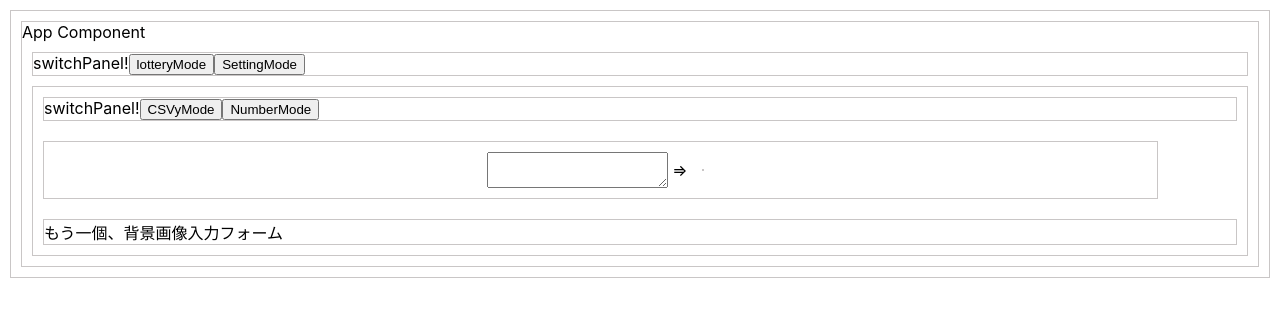
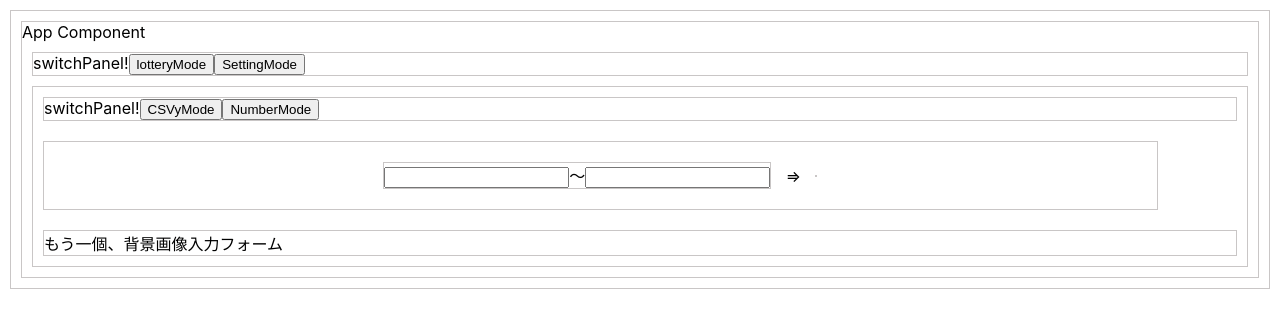
Before and after one commit to ymdsy/lottery_app, a React (Create React App) app: page / in a window 1280 px wide. Shown: the top 328 px of the page. Built offline with nearby package versions, Linux system fonts and the light colour scheme.

Commit message:
数字でくじ番号の入力ができるフォームを作成

```diff
--- a/src/contentContainer/setting/enterLottery/enterLotteryContainer.js
+++ b/src/contentContainer/setting/enterLottery/enterLotteryContainer.js
@@ -1,5 +1,6 @@
 import React from "react";
 import { EnterCSVContainer } from "./enterCSV/enterCSVContainer.js";
+import { EnterNumberContainer } from "./enterNumber/enterNumberContainer.js";
 // import { SettingContainer } from "./settingPanel/settingContainer.js";
 
 export function EnterLotteryContainer(props) {
@@ -16,8 +17,13 @@ export function EnterLotteryContainer(props) {
   } else if (props.mode === props.numberMode) {
     return (
       <>
-        Number!
-        {/* <EnterNumberContainer /> */}
+        {
+          <EnterNumberContainer
+            updateParsedData={parsedData => {
+              props.updateParsedData(parsedData);
+            }}
+          />
+        }
       </>
     );
   }
--- /dev/null
+++ b/src/contentContainer/setting/enterLottery/enterNumber/enterNumberContainer.js
@@ -0,0 +1,107 @@
+import React from "react";
+import { EnterNumberPresenter } from "./enterNumberPresenter.js";
+import throttle from "lodash/throttle";
+
+const MSG_ENTER_NUM_TOO_BIG = "your enter num is too big!";
+
+export class EnterNumberContainer extends React.Component {
+  constructor(props) {
+    super(props);
+    this.state = {
+      startNum: 0,
+      endNum: 0
+    };
+    this.enterStartNum = throttle(this.enterStartNum.bind(this), 500);
+    this.enterEndNum = throttle(this.enterEndNum.bind(this), 500);
+  }
+
+  /**
+   * 入力値に応じて、パース済みのくじをupdateする。
+   *
+   * @param 入力値（開始値） value
+   */
+  enterStartNum(value) {
+    const enterNum = parseInt(value);
+
+    if (this.isNotNomalNum(enterNum)) {
+      return;
+    }
+
+    this.setState({
+      startNum: enterNum
+    });
+
+    const parsedData = this.getArrStartNumToEndNum(enterNum, this.state.endNum);
+    if (parsedData.length > 0) {
+      this.props.updateParsedData(parsedData);
+    }
+  }
+
+  /**
+   * 入力値に応じて、パース済みのくじをupdateする。
+   *
+   * @param 入力値（終了値） value
+   */
+  enterEndNum(value) {
+    const enterNum = parseInt(value);
+
+    if (this.isNotNomalNum(enterNum)) {
+      return;
+    }
+
+    this.setState({
+      endNum: enterNum
+    });
+
+    const parsedData = this.getArrStartNumToEndNum(
+      this.state.startNum,
+      enterNum
+    );
+    if (parsedData.length > 0) {
+      this.props.updateParsedData(parsedData);
+    }
+  }
+
+  /**
+   * 正しい数値が入力されていない場合にtrueを返す。
+   * 数値が大きすぎると処理が重くなるので、1000未満の値を入力できることとする。
+   *
+   * @param 入力値 num
+   */
+  isNotNomalNum(num) {
+    if (typeof num !== "number" || num <= 0 || isNaN(num)) {
+      return true;
+    }
+    if (num > 1000) {
+      console.log(MSG_ENTER_NUM_TOO_BIG);
+      return true;
+    }
+    return false;
+  }
+
+  /**
+   * startNum ~ endNum の配列を作成する。
+   * endNumよりstartNumのほうが大きい場合は、空の配列を返す。
+   *
+   * @param 開始値 startNum
+   * @param 終了値 endNum
+   */
+  getArrStartNumToEndNum(startNum, endNum) {
+    if (endNum - startNum <= 0) {
+      return [];
+    }
+    // ex: startNum=1, endNum=10 => [1,2,3,4,5,6,7,8,9,10]
+    return [...Array(endNum + 1 - startNum).keys()].map(i => i + startNum);
+  }
+
+  render() {
+    return (
+      <>
+        <EnterNumberPresenter
+          enterStartNum={value => this.enterStartNum(value)}
+          enterEndNum={value => this.enterEndNum(value)}
+        />
+      </>
+    );
+  }
+}
--- /dev/null
+++ b/src/contentContainer/setting/enterLottery/enterNumber/enterNumberPresenter.js
@@ -0,0 +1,17 @@
+import React from "react";
+
+export function EnterNumberPresenter(props) {
+  return (
+    <div>
+      <input
+        type="number"
+        onChange={event => props.enterStartNum(event.target.value)}
+      ></input>
+      〜
+      <input
+        type="number"
+        onChange={event => props.enterEndNum(event.target.value)}
+      ></input>
+    </div>
+  );
+}
--- a/src/contentContainer/setting/settingContainer.js
+++ b/src/contentContainer/setting/settingContainer.js
@@ -11,7 +11,7 @@ export class SettingContainer extends React.Component {
   constructor(props) {
     super(props);
     this.state = {
-      lotteryEnterMode: 0,
+      lotteryEnterMode: NUMBER_MODE,
       parsedData: []
     };
 
```
